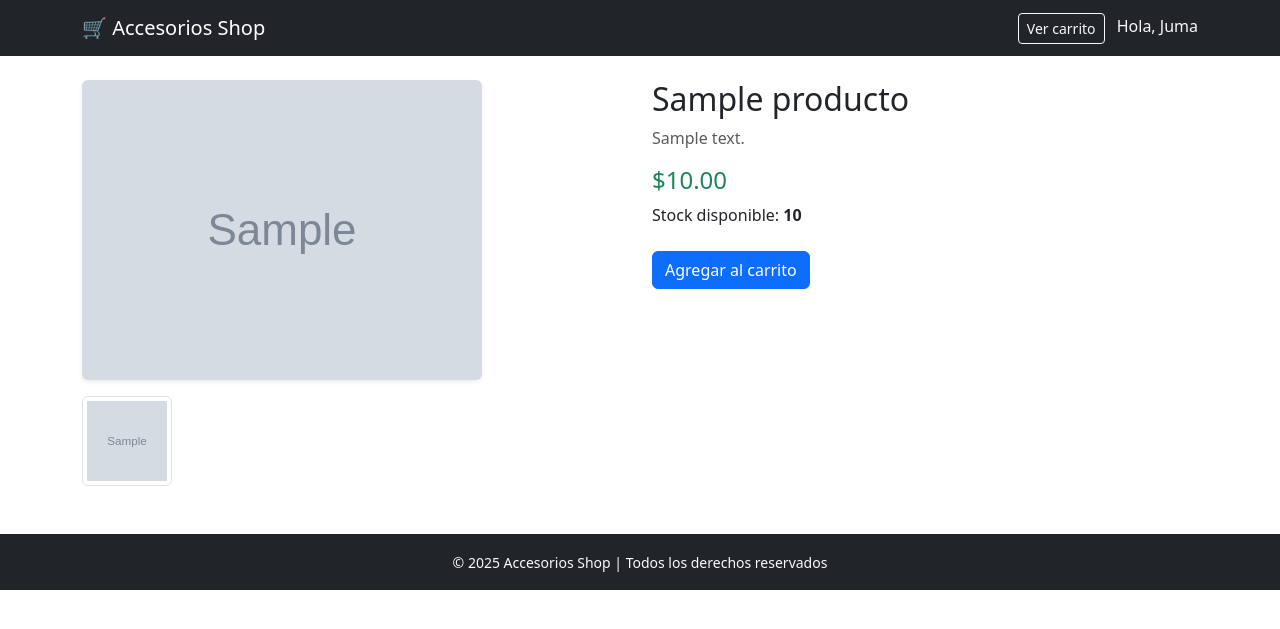
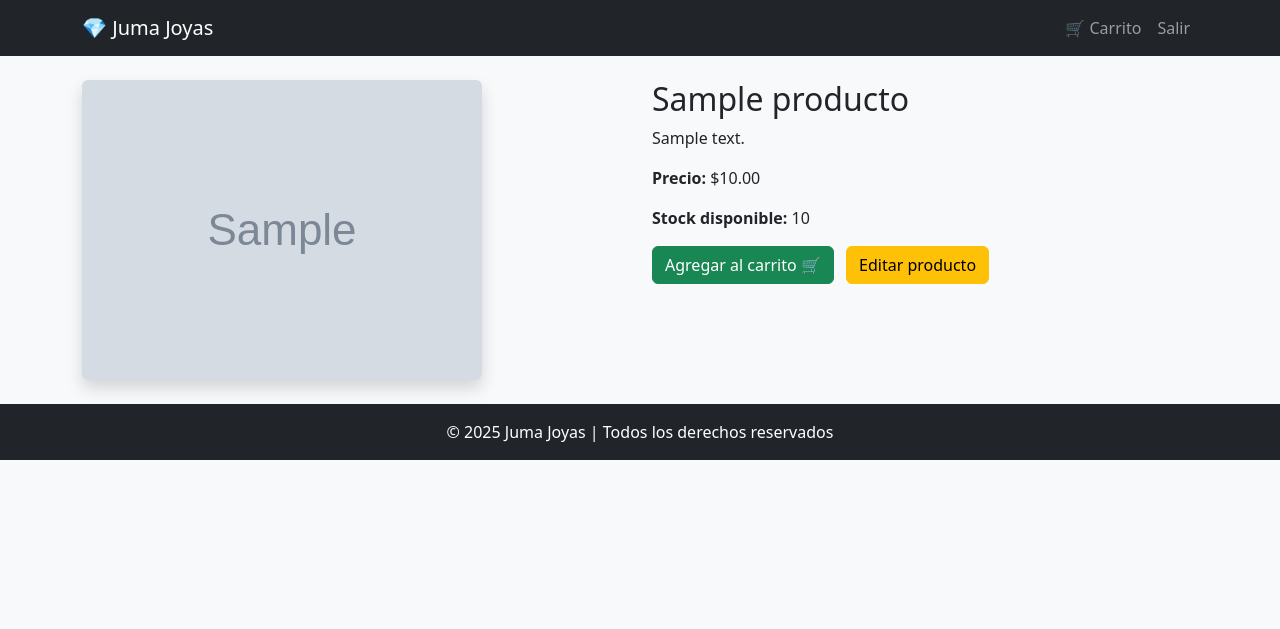
Before and after one commit to ThiagoooM/Juma-Website, a Django app: page /producto/1/ in a window 1280 px wide. Shown: the top 629 px of the page. Run offline with Django 5.2, Linux system fonts and the light colour scheme; a user stored in the database is signed in; tables that the repository leaves empty hold one stand-in row (values such as "Sample post"); grey boxes marked "Sample" are stand-in pictures.

Commit message:
Templates 02

```diff
--- a/juma_website/Juma/templates/base.html
+++ b/juma_website/Juma/templates/base.html
@@ -3,28 +3,30 @@
 <head>
     <meta charset="UTF-8">
     <meta name="viewport" content="width=device-width, initial-scale=1.0">
-    <title>{% block title %}Mi Tienda{% endblock %}</title>
-    <link href="https://cdn.jsdelivr.net/npm/bootstrap@5.3.2/dist/css/bootstrap.min.css" rel="stylesheet">
+    <title>{% block title %}Juma Joyas{% endblock %}</title>
+    <link href="https://cdn.jsdelivr.net/npm/bootstrap@5.3.0/dist/css/bootstrap.min.css" rel="stylesheet">
 </head>
-<body>
-    <nav class="navbar navbar-expand-lg navbar-dark bg-dark mb-4">
+<body class="bg-light">
+    <nav class="navbar navbar-expand-lg navbar-dark bg-dark">
         <div class="container">
-            <a class="navbar-brand" href="{% url 'lista_productos' %}">🛒 Accesorios Shop</a>
-            <div>
-                <a href="{% url 'ver_carrito' %}" class="btn btn-outline-light btn-sm">Ver carrito</a>
+            <a class="navbar-brand" href="{% url 'lista_productos' %}">💎 Juma Joyas</a>
+            <ul class="navbar-nav ms-auto">
+                <li class="nav-item"><a class="nav-link" href="{% url 'ver_carrito' %}">🛒 Carrito</a></li>
                 {% if user.is_authenticated %}
-                    <span class="text-light ms-2">Hola, {{ user.username }}</span>
+                    <li class="nav-item"><a class="nav-link" href="{% url 'logout' %}">Salir</a></li>
+                {% else %}
+                    <li class="nav-item"><a class="nav-link" href="{% url 'login' %}">Ingresar</a></li>
                 {% endif %}
-            </div>
+            </ul>
         </div>
     </nav>
 
-    <main class="container mb-5">
+    <main class="container py-4">
         {% block content %}{% endblock %}
     </main>
 
-    <footer class="bg-dark text-center text-light py-3">
-        <small>© 2025 Accesorios Shop | Todos los derechos reservados</small>
+    <footer class="bg-dark text-white text-center py-3">
+        © 2025 Juma Joyas | Todos los derechos reservados
     </footer>
 </body>
 </html>
--- a/juma_website/Juma/templates/productos/detalle_producto.html
+++ b/juma_website/Juma/templates/productos/detalle_producto.html
@@ -1,28 +1,24 @@
 {% extends 'base.html' %}
-{% block title %}{{ producto.nombre }}{% endblock %}
+{% block title %}{{ producto.nombre }} - Juma Joyas{% endblock %}
 {% block content %}
-
 <div class="row">
     <div class="col-md-6">
-        {% if producto.imagenes.exists %}
-            <img src="{{ producto.imagenes.first.imagen.url }}" class="img-fluid rounded shadow-sm mb-3" alt="{{ producto.nombre }}">
-            <div class="d-flex flex-wrap gap-2">
-                {% for img in producto.imagenes.all %}
-                    <img src="{{ img.imagen.url }}" class="img-thumbnail" style="width: 90px; height: 90px; object-fit: cover;">
-                {% endfor %}
-            </div>
+        {% if producto.imagenes.first %}
+            <img src="{{ producto.imagenes.first.imagen.url }}" class="img-fluid rounded shadow" alt="{{ producto.nombre }}">
         {% else %}
-            <img src="https://via.placeholder.com/500x400?text=Sin+imagen" class="img-fluid rounded shadow-sm">
+            <img src="https://via.placeholder.com/400x400?text=Sin+imagen" class="img-fluid rounded shadow" alt="Sin imagen">
         {% endif %}
     </div>
-
     <div class="col-md-6">
         <h2>{{ producto.nombre }}</h2>
-        <p class="text-muted">{{ producto.descripcion }}</p>
-        <h4 class="text-success">${{ producto.precio_venta }}</h4>
-        <p>Stock disponible: <strong>{{ producto.stock }}</strong></p>
-        <a href="{% url 'agregar_al_carrito' producto.id %}" class="btn btn-primary mt-2">Agregar al carrito</a>
+        <p>{{ producto.descripcion }}</p>
+        <p><strong>Precio:</strong> ${{ producto.precio_venta }}</p>
+        <p><strong>Stock disponible:</strong> {{ producto.stock }}</p>
+        <a href="{% url 'agregar_al_carrito' producto.id %}" class="btn btn-success">Agregar al carrito 🛒</a>
+
+        {% if user.is_staff %}
+            <a href="{% url 'editar_producto' producto.id %}" class="btn btn-warning ms-2">Editar producto</a>
+        {% endif %}
     </div>
 </div>
-
 {% endblock %}
```
Also changed, not shown: juma_website/Juma/templates/productos/carrito.html (+10 -14 lines), juma_website/Juma/templates/productos/crear_producto.html (+6 -3 lines), juma_website/Juma/templates/productos/editar_producto.html (+6 -3 lines), juma_website/Juma/templates/productos/lista_producto.html (+9 -14 lines).
